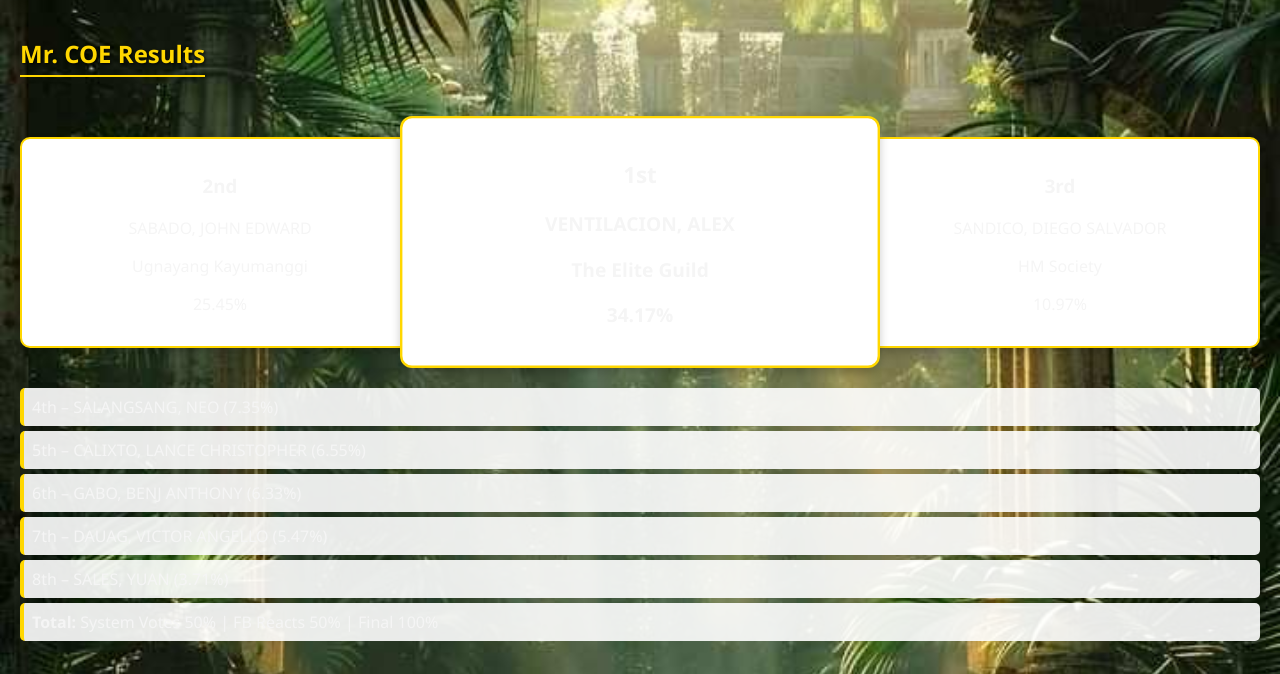
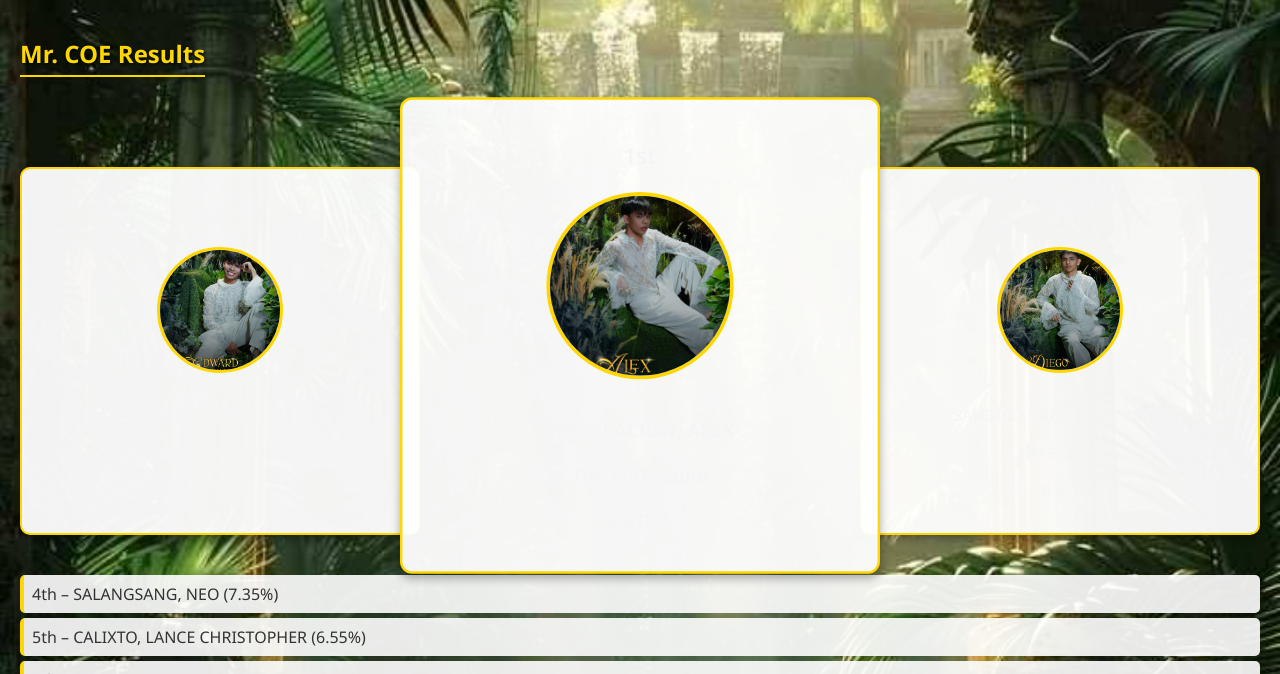
Before and after one commit to kielclvn/coe_voting_system, a plain HTML site: page frontend/darling_results.html in a window 1280 px wide. Shown: the part 87-761 px from the top of the page. Drawn offline with Linux system fonts and the light colour scheme.

Commit message:
last na please

```diff
--- a/frontend/darling_results.html
+++ b/frontend/darling_results.html
@@ -36,12 +36,12 @@
       margin: 40px 0;
     }
     .podium div {
-      background: #fff;
+      background: rgba(255,255,255,0.95);
       border: 2px solid #FFD700;
       border-radius: 10px;
       padding: 15px;
       text-align: center;
-      box-shadow: 0 4px 8px rgba(0,0,0,0.2);
+      box-shadow: 0 4px 8px rgba(0,0,0,0.3);
       flex: 1;
     }
     .first {
@@ -55,6 +55,18 @@
     .third {
       background: #f5deb3;
     }
+    .candidate-photo {
+      width: 120px;
+      height: 120px;
+      object-fit: cover;
+      border-radius: 50%;
+      border: 3px solid #FFD700;
+      margin-bottom: 10px;
+    }
+    .first .candidate-photo {
+      width: 150px;
+      height: 150px;
+    }
     .others {
       list-style: none;
       padding: 0;
@@ -66,6 +78,7 @@
       padding: 8px;
       border-radius: 5px;
       border-left: 4px solid #FFD700;
+      color: #333;
     }
   </style>
 </head>
@@ -77,18 +90,21 @@
   <div class="podium">
     <div class="second">
       <h3>2nd</h3>
+      <img src="images/mr6.jpg" alt="John Edward Sabado" class="candidate-photo">
       <p>SABADO, JOHN EDWARD</p>
       <p>Ugnayang Kayumanggi</p>
       <p>25.45%</p>
     </div>
     <div class="first">
       <h3>1st</h3>
+      <img src="images/mr8.jpg" alt="Alex Ventilacion" class="candidate-photo">
       <p>VENTILACION, ALEX</p>
       <p>The Elite Guild</p>
       <p>34.17%</p>
     </div>
     <div class="third">
       <h3>3rd</h3>
+      <img src="images/mr7.jpg" alt="Diego Salvador Sandico" class="candidate-photo">
       <p>SANDICO, DIEGO SALVADOR</p>
       <p>HM Society</p>
       <p>10.97%</p>
@@ -108,18 +124,21 @@
   <div class="podium">
     <div class="second">
       <h3>2nd</h3>
+      <img src="images/ms5.jpg" alt="Nadine Marinay" class="candidate-photo">
       <p>MARINAY, NADINE</p>
       <p>The Elite Guild</p>
       <p>21.58%</p>
     </div>
     <div class="first">
       <h3>1st</h3>
+      <img src="images/ms6.jpg" alt="Ashley Kate Lobarbio" class="candidate-photo">
       <p>LOBARBIO, ASHLEY KATE</p>
       <p>Ugnayang Kayumanggi</p>
       <p>27.05%</p>
     </div>
     <div class="third">
       <h3>3rd</h3>
+      <img src="images/ms3.jpg" alt="Ryzamae Ballesteros" class="candidate-photo">
       <p>BALLESTEROS, RYZAMAE</p>
       <p>Daskalos Coalition</p>
       <p>16.42%</p>
```
